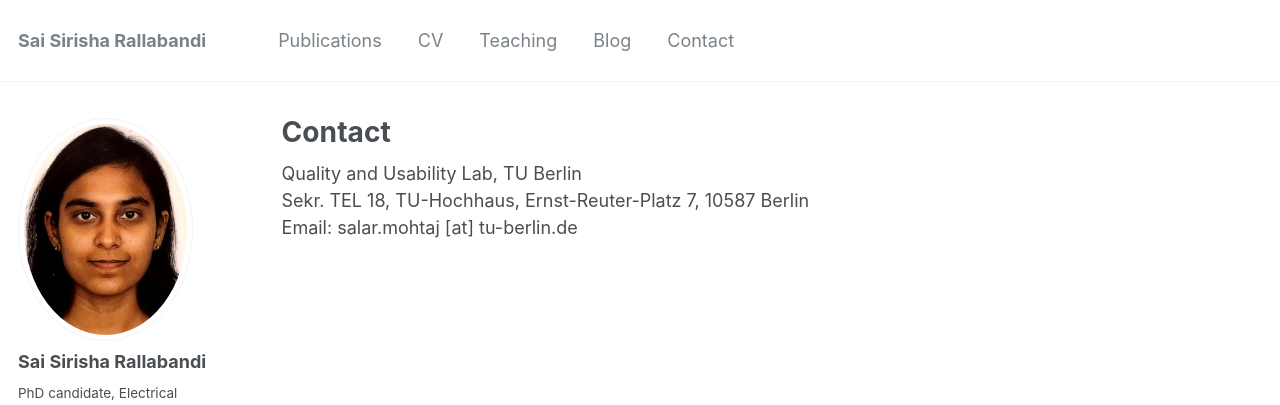
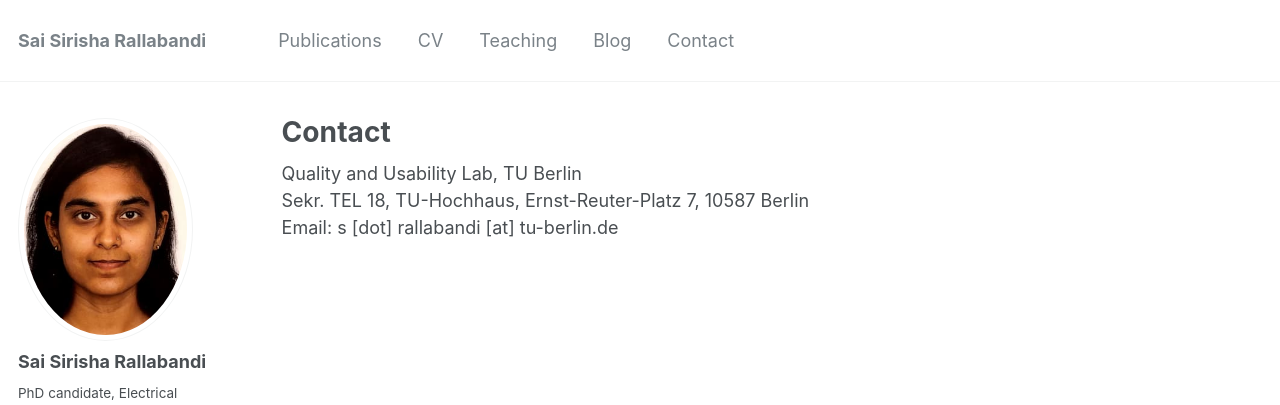
Before and after one commit to SaiSirishaR/saisirishar.github.io, a Jekyll site: the page built from _pages/contact.md, in a window 1280 px wide. Shown: the top 405 px of the page. Built offline with Jekyll 4.4.1, drawn with Linux system fonts in a browser that asks for light colours.

Commit message:
Update contact.md

```diff
--- a/_pages/contact.md
+++ b/_pages/contact.md
@@ -9,4 +9,4 @@ redirect_from:
 ---
 Quality and Usability Lab, TU Berlin <br/>
 Sekr. TEL 18, TU-Hochhaus, Ernst-Reuter-Platz 7, 10587 Berlin <br/>
-Email: salar.mohtaj [at] tu-berlin.de
+Email: s [dot] rallabandi [at] tu-berlin.de
```
